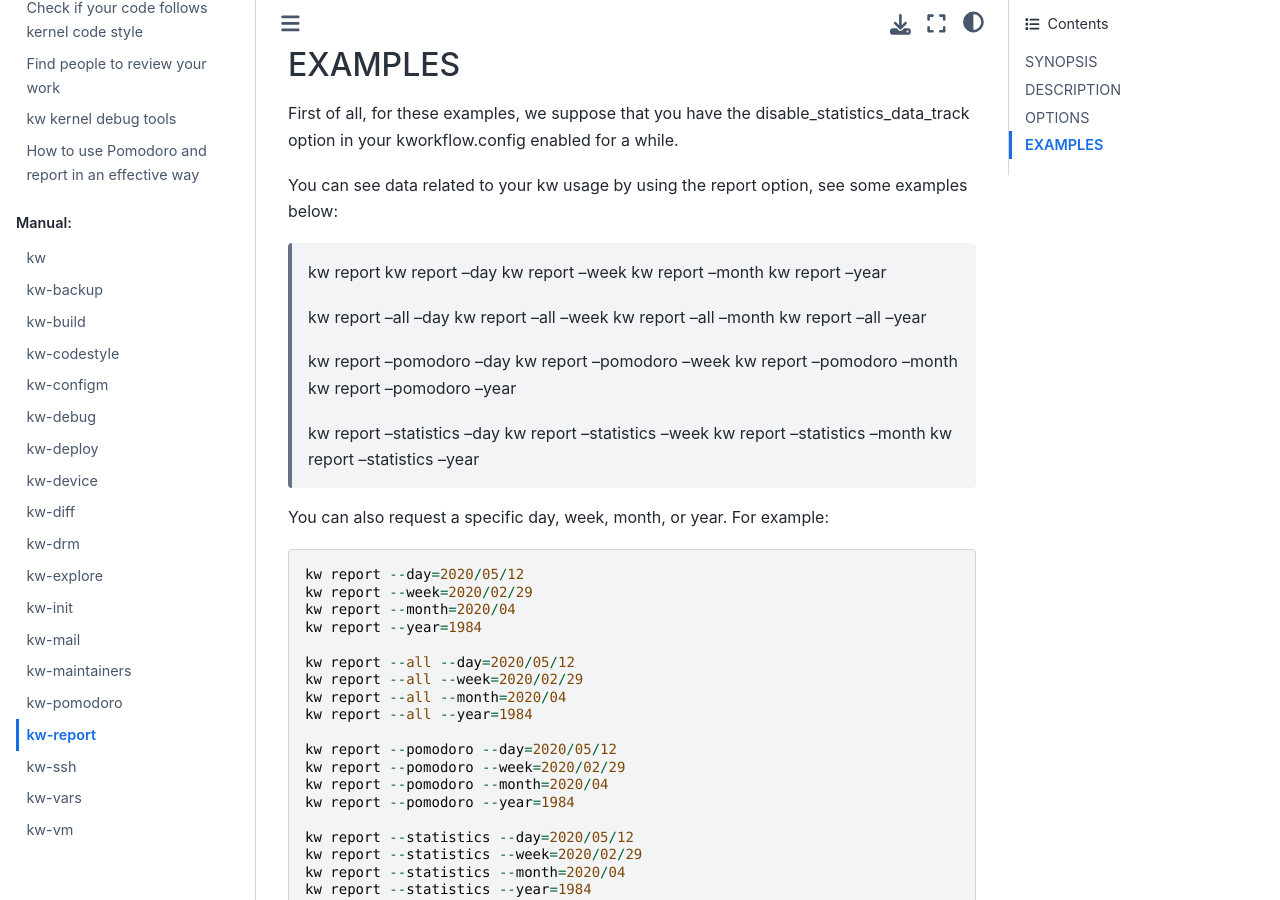
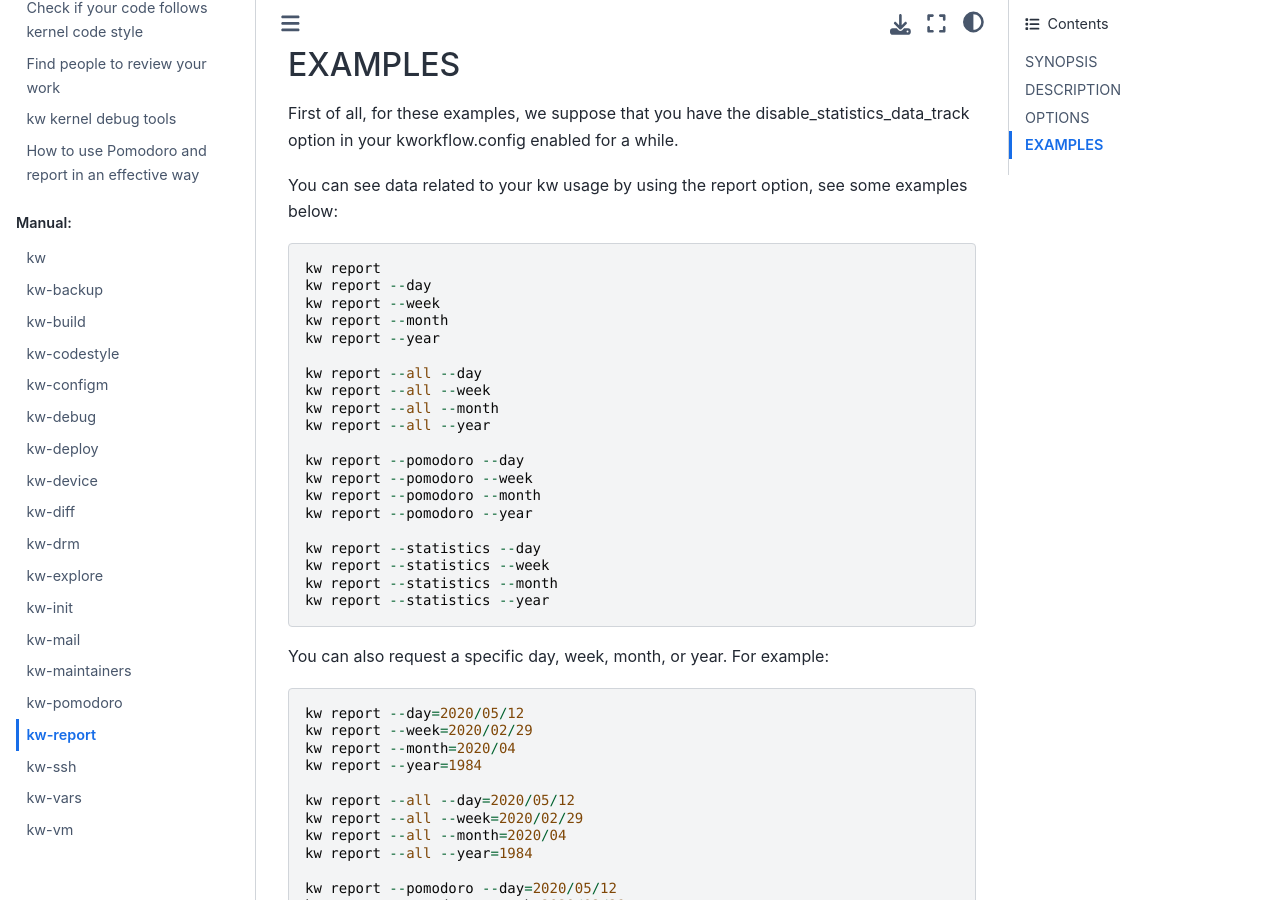
Before and after one commit to kworkflow/kworkflow, a Sphinx documentation site: the page built from documentation/man/features/report.rst, in a window 1280 px wide and 900 px high, scrolled down 1797 px. Built offline with Sphinx 7.4.7 and the Sphinx Book theme 1.1.4, drawn with Linux system fonts in a browser that asks for light colours.

```diff
--- a/documentation/man/features/report.rst
+++ b/documentation/man/features/report.rst
@@ -79,7 +79,7 @@ disable_statistics_data_track option in your kworkflow.config enabled for a
 while.
 
 You can see data related to your kw usage by using the report option, see
-some examples below:
+some examples below::
 
   kw report
   kw report --day
```
